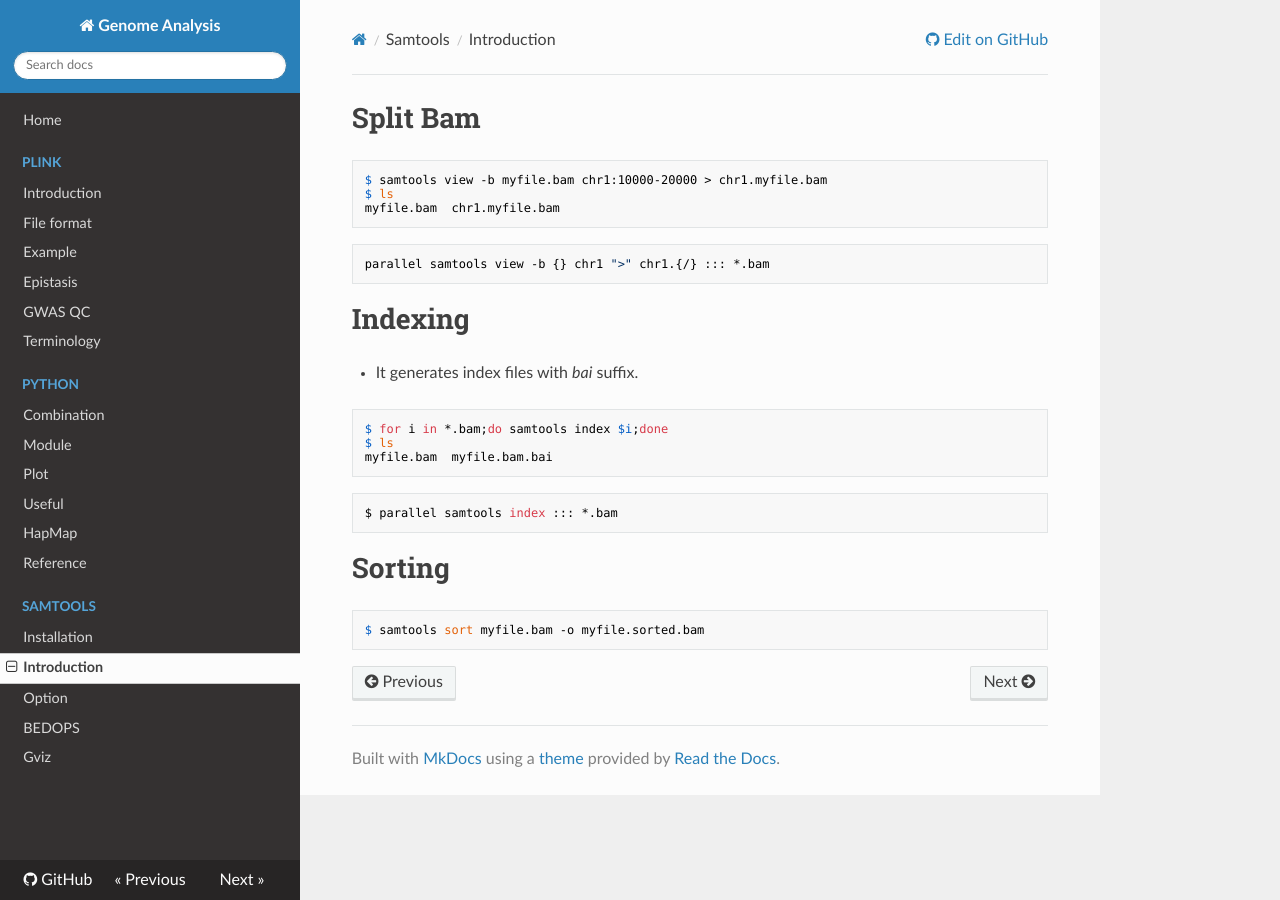
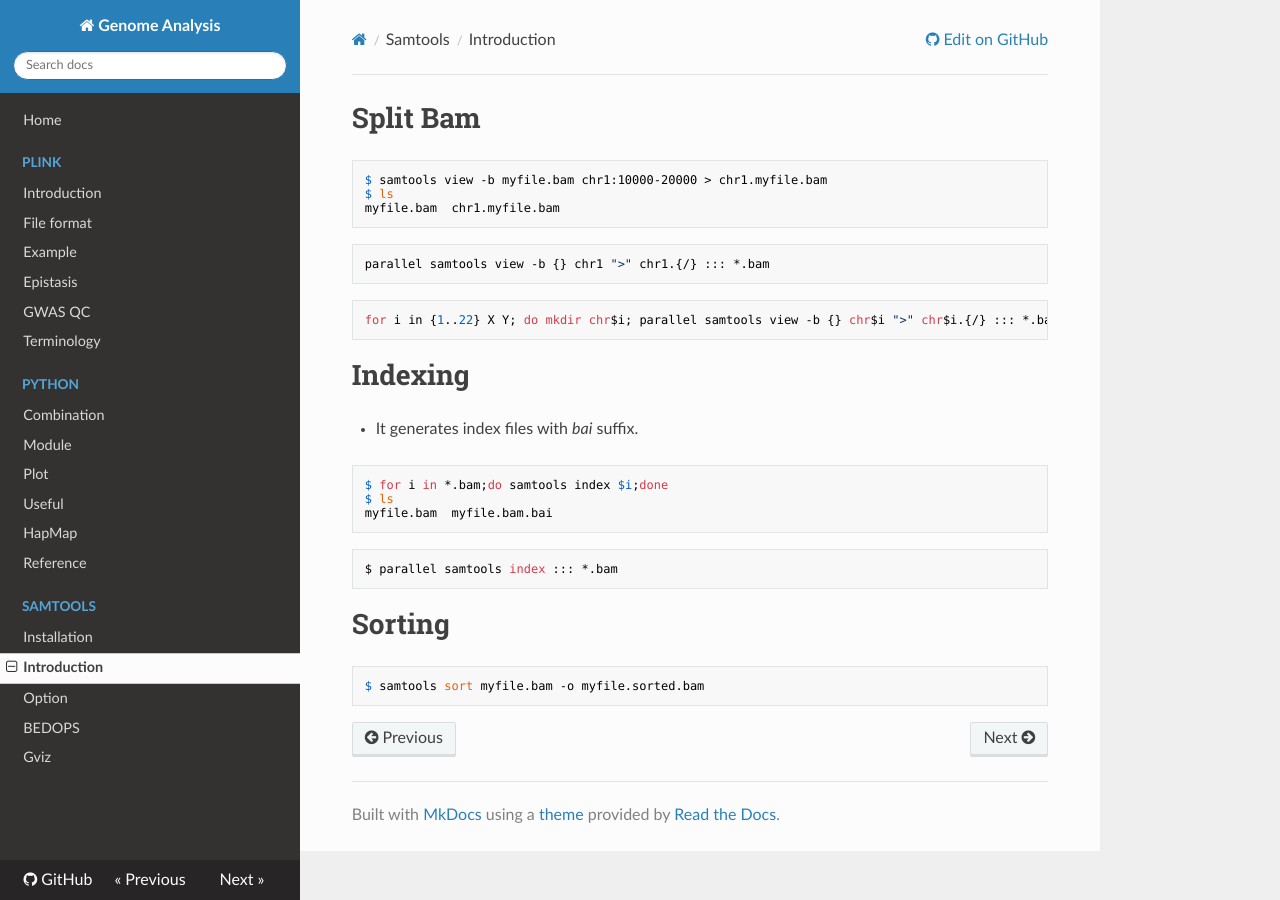
Before and after one commit to WonyoungCho/plink, an MkDocs documentation site: the page built from docs/samtools_int.md, in a window 1280 px wide. Built offline with MkDocs 1.6.1, drawn with Linux system fonts in a browser that asks for light colours; nearby versions of some CDN libraries; old or Windows-style settings are respelled for this version of MkDocs.

Commit message:
Update samtools_int.md

````diff
--- a/docs/samtools_int.md
+++ b/docs/samtools_int.md
@@ -7,6 +7,9 @@ myfile.bam  chr1.myfile.bam
 ```
 ```
 parallel samtools view -b {} chr1 ">" chr1.{/} ::: *.bam
+```
+```
+for i in {1..22} X Y; do mkdir chr$i; parallel samtools view -b {} chr$i ">" chr$i.{/} ::: *.bam; done
 ```
 
 # Indexing
````
